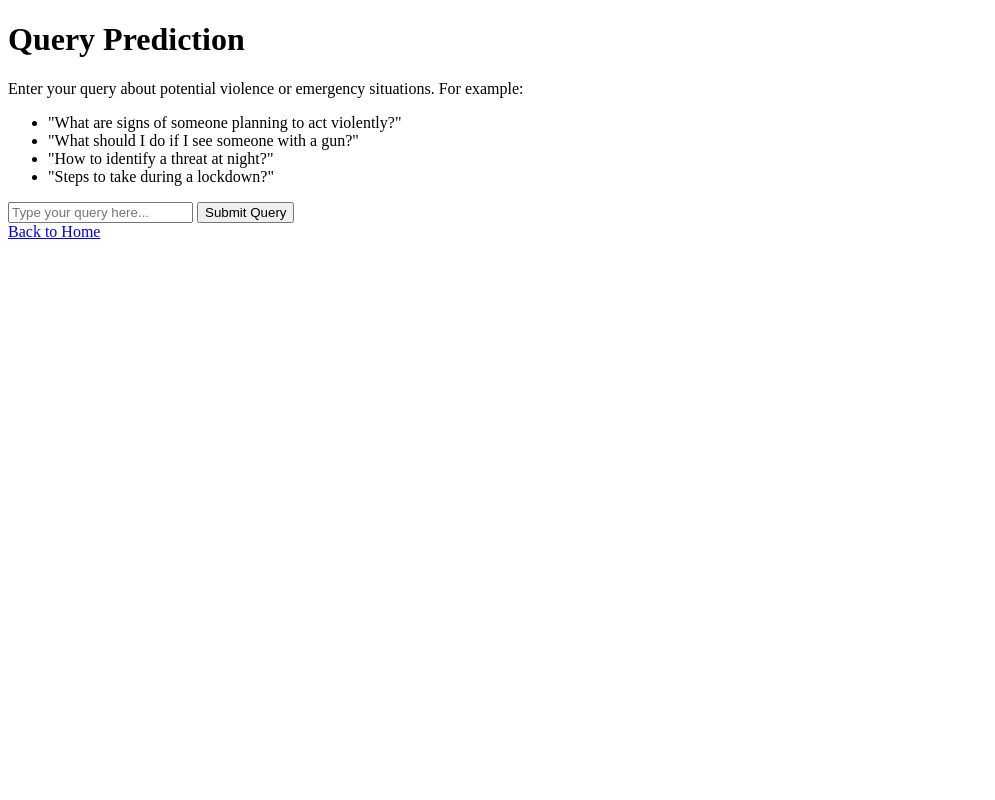
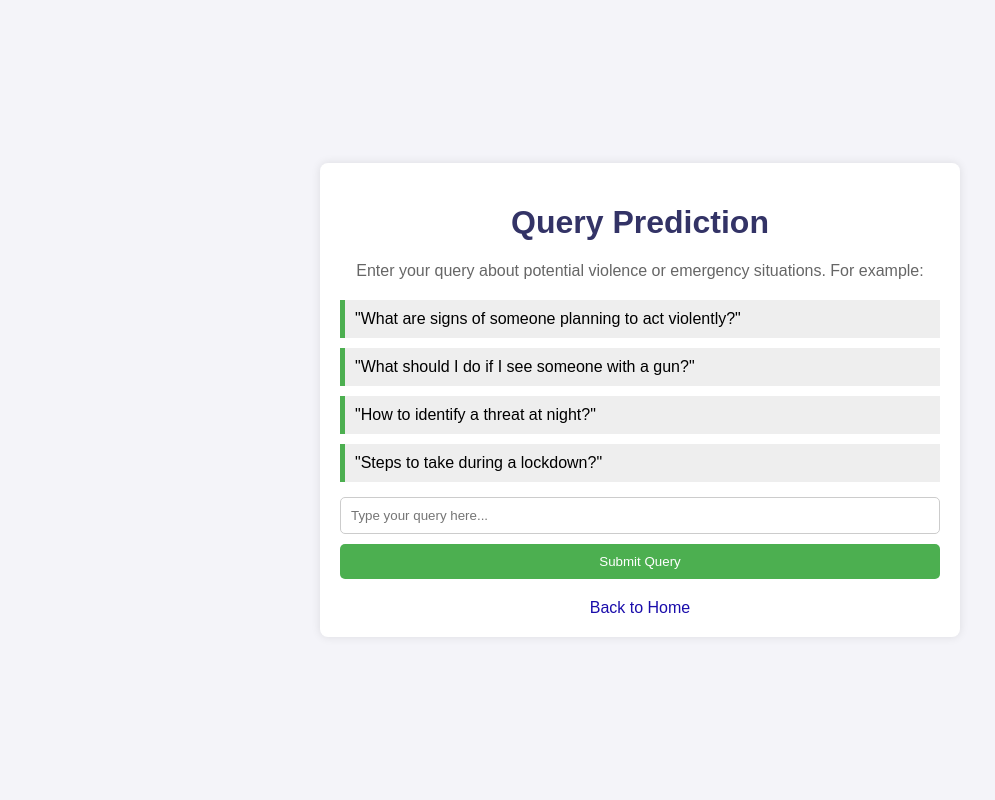
Before and after one commit to huyzzy/CMPSC445-final-project, a Flask app: page /predict in a window 1280 px wide. Shown: the whole page, without its empty margins (0-995 px from the left). Run offline with Flask 3, Linux system fonts and the light colour scheme.

Commit message:
Update predict_form.html

```diff
--- a/cmpsc445 final project/templates/predict_form.html
+++ b/cmpsc445 final project/templates/predict_form.html
@@ -1,9 +1,80 @@
 <!DOCTYPE html>
-<html>
+<html lang="en">
 <head>
+    <meta charset="UTF-8">
     <title>Predict Violence or Emergency</title>
+    <style>
+        body {
+            font-family: Arial, sans-serif;
+            margin: 0;
+            padding: 0;
+            background-color: #f4f4f9;
+            display: flex;
+            justify-content: center;
+            align-items: center;
+            height: 100vh;
+            text-align: center;
+        }
+        .container {
+            background-color: white;
+            padding: 20px;
+            border-radius: 8px;
+            box-shadow: 0 0 10px rgba(0,0,0,0.1);
+            width: 90%;
+            max-width: 600px;
+        }
+        h1, h2 {
+            color: #333366;
+        }
+        p {
+            color: #666;
+            margin: 20px 0;
+        }
+        ul {
+            text-align: left;
+            margin: 0 auto;
+            padding-left: 0;
+            list-style: none;
+        }
+        li {
+            background: #eee;
+            margin-bottom: 10px;
+            padding: 10px;
+            border-left: 5px solid #4CAF50;
+        }
+        input[type="text"] {
+            width: calc(100% - 22px);
+            padding: 10px;
+            margin-top: 5px;
+            border-radius: 5px;
+            border: 1px solid #ccc;
+        }
+        button {
+            background-color: #4CAF50;
+            color: white;
+            padding: 10px 20px;
+            margin-top: 10px;
+            border: none;
+            border-radius: 5px;
+            cursor: pointer;
+            width: 100%;
+        }
+        button:hover {
+            background-color: #45a049;
+        }
+        a {
+            color: #1a0dab;
+            text-decoration: none;
+            display: block;
+            margin-top: 20px;
+        }
+        a:hover {
+            text-decoration: underline;
+        }
+    </style>
 </head>
 <body>
+    <div class="container">
         <h1>Query Prediction</h1>
         <p>Enter your query about potential violence or emergency situations. For example:</p>
         <ul>
@@ -21,5 +92,6 @@
             <p>You asked about: {{ query }}</p>
         {% endif %}
         <a href="/">Back to Home</a>
+    </div>
 </body>
 </html>
```
Lines whose indentation alone changed are shown as unchanged.
